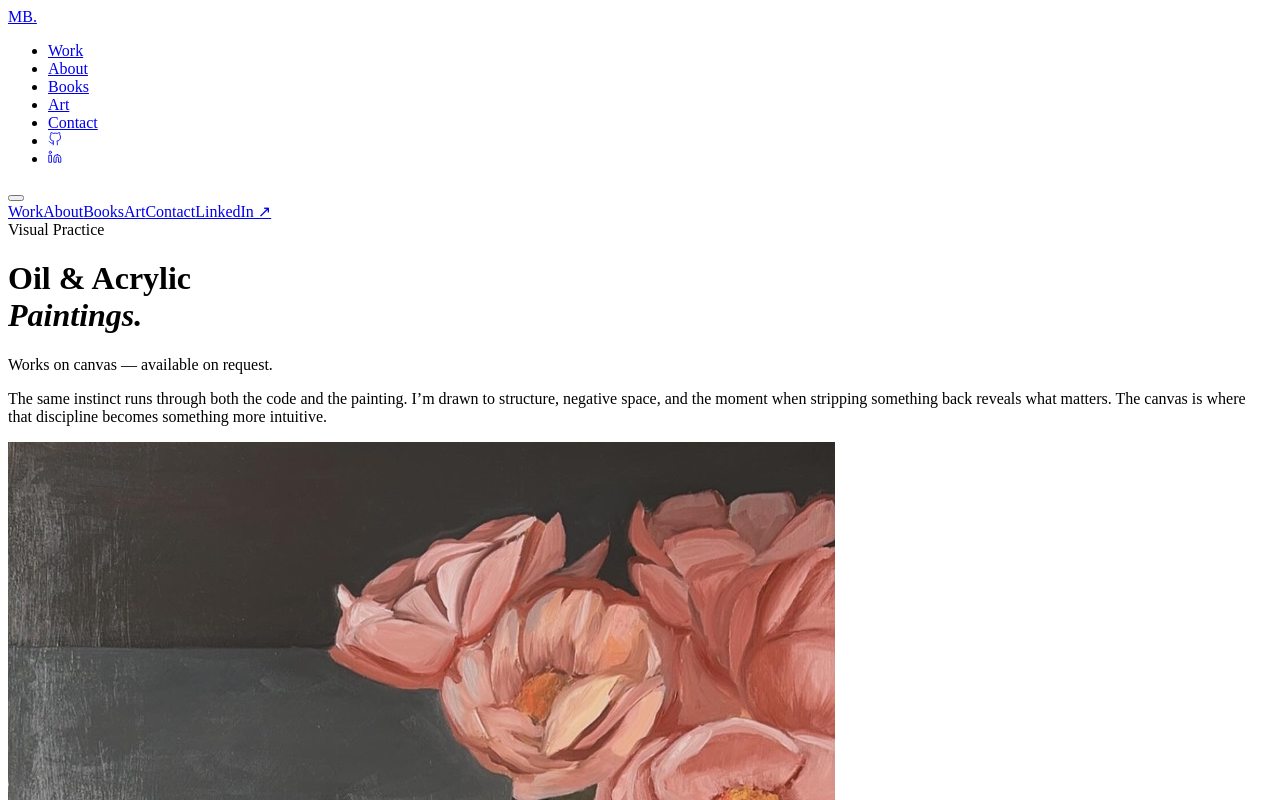
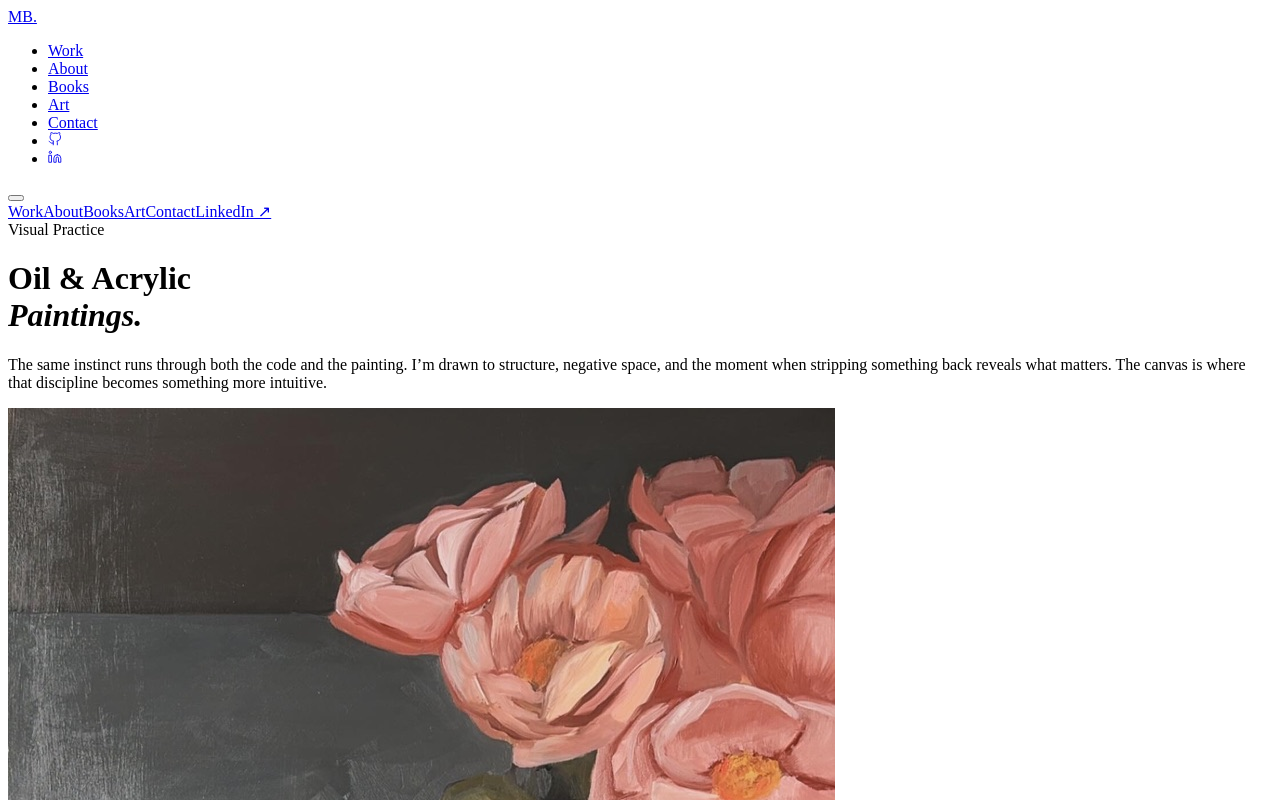
Before and after one commit to mbayers6370/portfolio, a React (Vite) app: page /art in a window 1280 px wide. Shown: the top 800 px of the page. Built offline with nearby package versions, Linux system fonts and the light colour scheme; the HTML template or start-up script is replaced by a standard one; a web font is replaced by a local one.

Commit message:
update to art page

```diff
--- a/src/pages/Art.jsx
+++ b/src/pages/Art.jsx
@@ -22,9 +22,6 @@ export default function Art() {
           <h1 className="page-header-title">
             Oil &amp; Acrylic<br /><em>Paintings.</em>
           </h1>
-          <p className="page-header-sub">
-            Works on canvas — available on request.
-          </p>
         </div>
       </div>
 
@@ -57,10 +54,6 @@ export default function Art() {
 
         {/* ── Enquire ── */}
         <div className="art-enquire">
-          <p>Interested in a piece or a commission?</p>
-          <a href="mailto:matthew.bayers@gmail.com" className="art-enquire-link">
-            matthew.bayers@gmail.com →
-          </a>
           <Link to="/" className="books-back">← Back to portfolio</Link>
         </div>
       </div>
```
